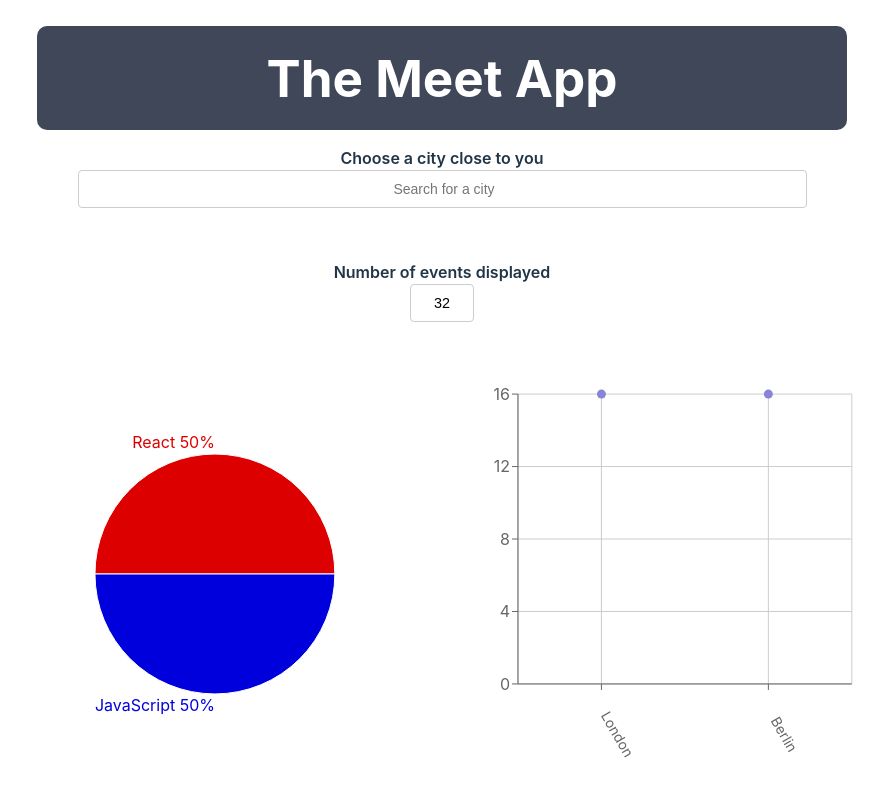
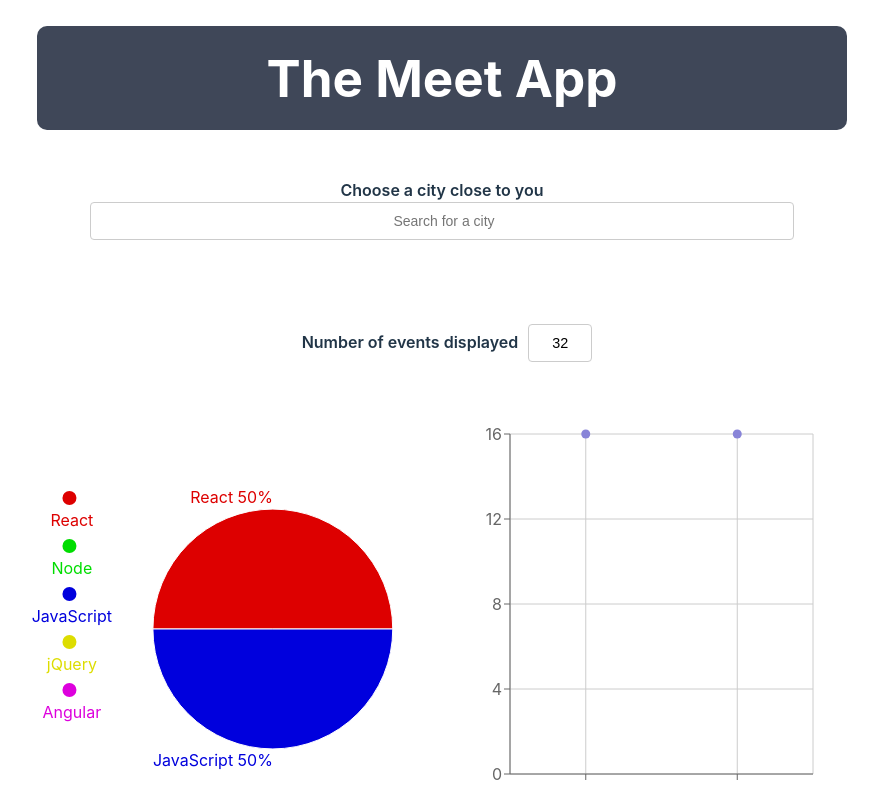
Before and after one commit to LindsellR/meet, a React (Vite) app: page / in a window 1280 px wide. Shown: the top 799 px of the page, without its empty margins (198-1082 px from the left). Built offline with nearby package versions, Linux system fonts and the light colour scheme; the HTML template or start-up script is replaced by a standard one.

Commit message:
Adjusting piechart legend

```diff
--- a/src/App.css
+++ b/src/App.css
@@ -21,6 +21,7 @@ ul {
   padding: 0;
   list-style: none;
 }
+
 header h1 {
   width: 100%;
   background-color: #3f4758;
@@ -38,19 +39,9 @@ p {
 .form-wrapper {
   display: flex;
   justify-content: center;
-  margin-bottom: 1rem;
-  padding-top: 1rem;
+  margin-top: 2rem;
+  padding: 1rem;
 }
-
-.form-group {
-  display: flex;
-  flex-direction: column;
-  align-items: center;
-  margin: auto;
-  position: relative;
-  justify-content: center;
-}
-
 
 input{
   padding: 8px 6px 8px 10px;
@@ -143,8 +134,9 @@ label {
 .charts-container {
   display: grid;
   grid-template-columns: 1fr 1fr;
-  gap: 2rem;
+  gap: 1rem;
   padding: 1rem;
+  overflow: visible;
 }
 
 .Alert {
--- a/src/components/CityEventsChart.jsx
+++ b/src/components/CityEventsChart.jsx
@@ -26,7 +26,7 @@ const CityEventsChart = ({ allLocations, events }) => {
   }
 
   return (
-    <ResponsiveContainer width="99%" height={400}>
+    <ResponsiveContainer width="90%" height={450}>
       <ScatterChart
         margin={{
           top: 20,
@@ -42,6 +42,8 @@ const CityEventsChart = ({ allLocations, events }) => {
         <Scatter name="A school" data={data} fill="#8884d8" />
       </ScatterChart>
     </ResponsiveContainer>
+
+
   )
 }
 
--- a/src/components/CitySearch.jsx
+++ b/src/components/CitySearch.jsx
@@ -40,7 +40,7 @@ const CitySearch = ({ allLocations, setCurrentCity, setInfoAlert }) => {
 
   return (
     <div className="form-wrapper">
-      <div id="city-search" className="form-group">
+      <div id="city-search" >
         <label htmlFor="city">Choose a city close to you </label>
         <input
           type="text"
--- a/src/components/EventGenresChart.jsx
+++ b/src/components/EventGenresChart.jsx
@@ -41,7 +41,6 @@ const EventGenresChart = ({ events }) => {
   }) => {
     const RADIAN = Math.PI / 180
     const radius = outerRadius
-    //const radius = innerRadius + (outerRadius - innerRadius) * 0.2;
     const x = cx + radius * Math.cos(-midAngle * RADIAN) * 1.1
     const y = cy + radius * Math.sin(-midAngle * RADIAN) * 1.1
     return percent ? (
@@ -58,8 +57,8 @@ const EventGenresChart = ({ events }) => {
   }
 
   return (
-    <ResponsiveContainer width="99%" height={400}>
-      <PieChart>
+    <ResponsiveContainer width="99%" height={450}>
+      <PieChart margin={{ top: 20, right: 20, bottom: 40, left: 20 }}>
         <Pie
           data={data}
           dataKey="value"
@@ -71,8 +70,10 @@ const EventGenresChart = ({ events }) => {
             <Cell key={`cell-${index}`} fill={colors[index % colors.length]} />
           ))}
         </Pie>
+        <Legend layout="vertical" align="left" verticalAlign="center" wrapperStyle={{marginRight: "10px", paddingTop: "50px"}}/>
       </PieChart>
     </ResponsiveContainer>
+
   )
 }
 
--- a/src/components/NumberOfEvents.jsx
+++ b/src/components/NumberOfEvents.jsx
@@ -25,7 +25,7 @@ const NumberOfEvents = ({ number, onNumberChange, setErrorAlert }) => {
 
   return (
     <div className="form-wrapper">
-      <div id="number-of-events" className="form-group">
+      <div id="number-of-events">
         <label htmlFor="event-count">Number of events displayed</label>
         <input
           type="text"
```
